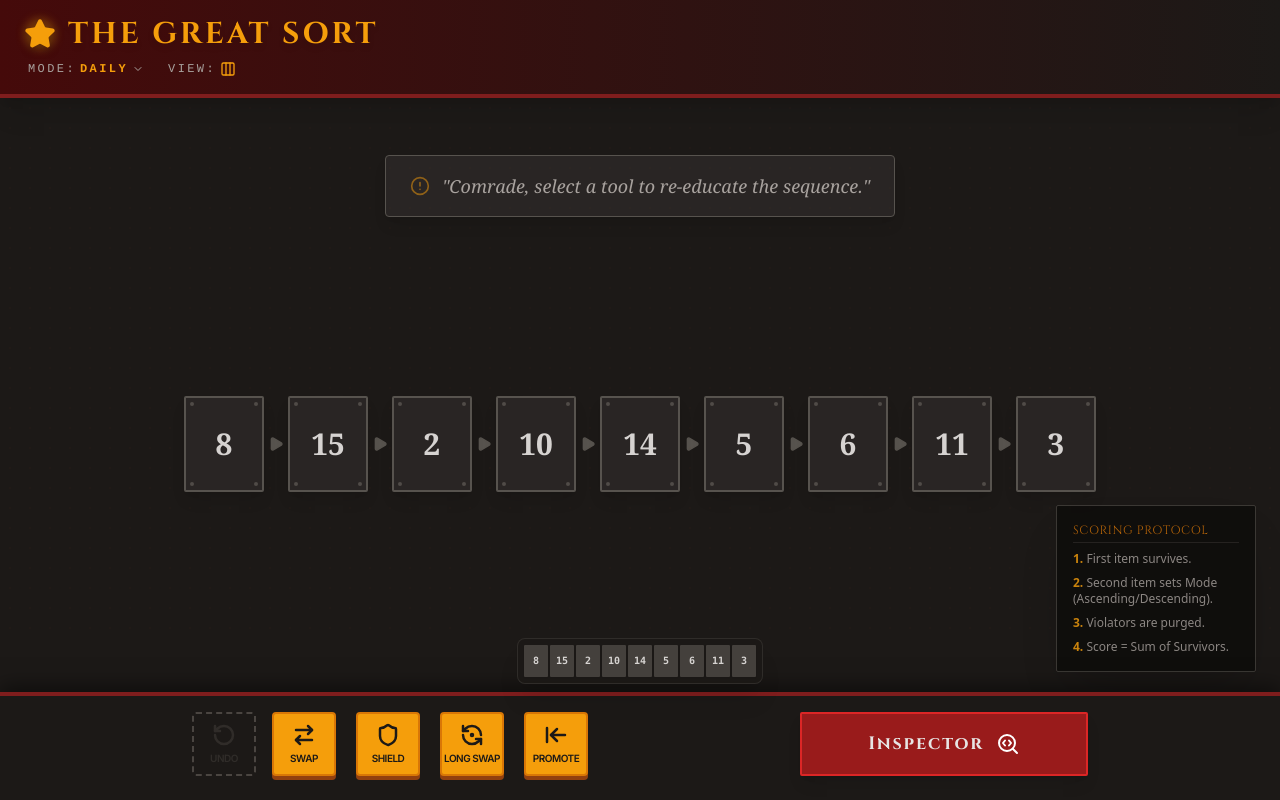
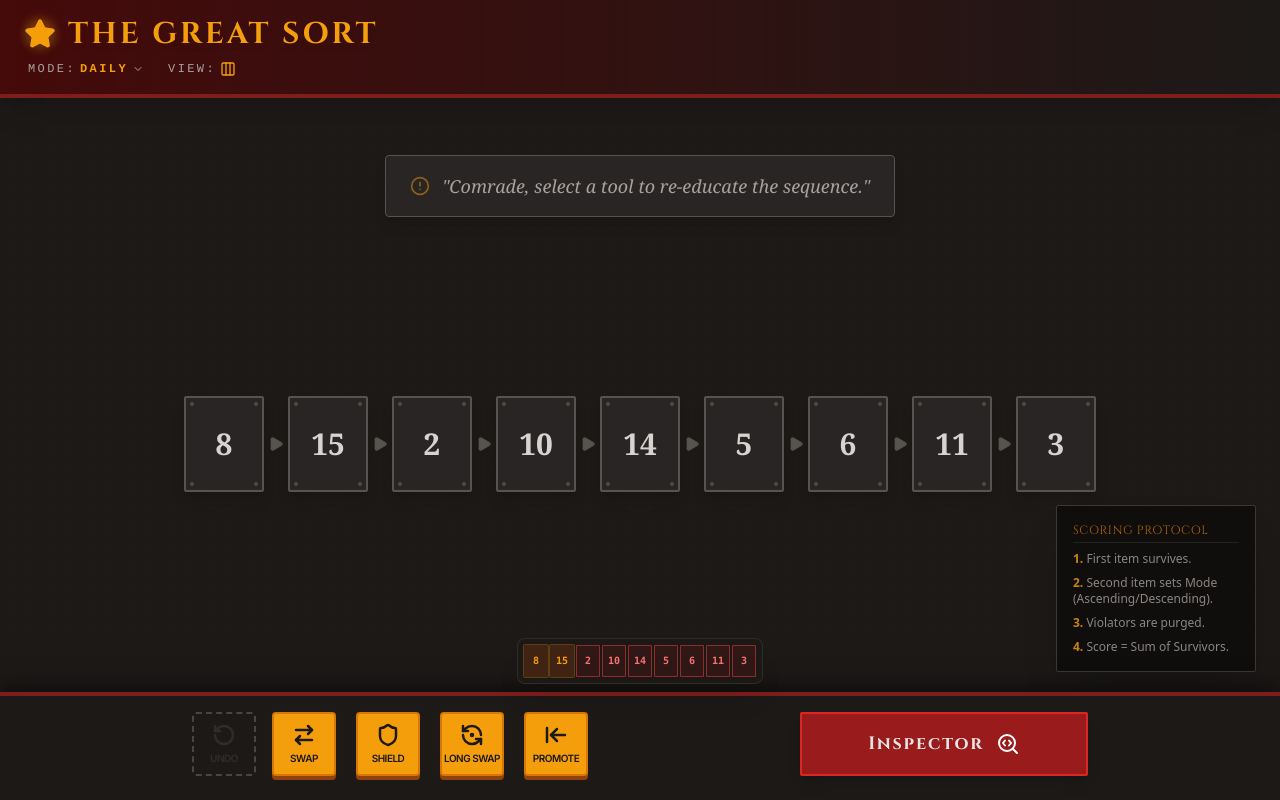
Before and after one commit to poeticmatter/TheGreatSort, a React (Vite) app: page / in a window 1280 px wide. Built offline with nearby package versions, Linux system fonts and the light colour scheme.

Commit message:
minimap future sight

```diff
--- a/src/components/Minimap.tsx
+++ b/src/components/Minimap.tsx
@@ -1,6 +1,7 @@
-import React from 'react';
+import React, { useMemo } from 'react';
 import { CardItem } from '../../types';
 import { LayoutType } from './InventoryGrid';
+import { gradeLevel } from '../utils/gameLogic';
 
 export interface MinimapProps {
   sequence: CardItem[];
@@ -11,61 +12,86 @@ export const Minimap: React.FC<MinimapProps> = ({ sequence, layout }) => {
   // Determine positioning based on layout
   const isHorizontal = layout === 'HORIZONTAL_STRIP';
 
+  // "Future Sight" Calculation
+  // We want to see what WOULD happen if we inspected now.
+  const previewData = useMemo(() => {
+    try {
+        // We only care about the statuses of the final graded list.
+        const { gradedList } = gradeLevel(sequence);
+        return gradedList;
+    } catch (e) {
+        console.warn("Minimap preview calc failed", e);
+        return sequence;
+    }
+  }, [sequence]);
+
+
   // Container classes
-  // Horizontal: fixed bottom (above footer), centered horizontally
-  // Vertical: fixed middle-left
+  // Horizontal: Fixed / Flex flow adaptation
   const containerClasses = isHorizontal
     ? "w-full flex justify-center z-30 shrink-0 py-2 px-4"
     : "fixed top-1/2 left-4 -translate-y-1/2 z-40 flex flex-col pointer-events-none";
 
   // Inner wrapper classes (for the visual box)
-  // bg-stone-900/90, subtle border
   const wrapperClasses = `
     bg-stone-900/90 border border-stone-700/50 backdrop-blur-sm
     p-1.5 rounded-lg shadow-xl pointer-events-auto
     ${isHorizontal ? 'flex flex-row items-center gap-0.5 max-w-full' : 'flex flex-col items-center gap-0.5 max-h-[60vh]'}
   `;
 
-  // Helper to determine item color
-  const getItemColor = (item: CardItem) => {
-    switch (item.status) {
-      case 'safe':
-        return 'bg-amber-600';
-      case 'eliminated':
-        return 'bg-red-800/80';
-      case 'scanning':
-        return 'bg-stone-500 ring-1 ring-red-500';
-      default: // pending
-        return 'bg-stone-700';
-    }
-  };
-
-  // Shield override visual equivalent?
-  // Maybe a blue ring or just keep it simple as requested ("Simple colored rectangles").
-  // I will just use the status colors for now.
-
   return (
     <div className={containerClasses}>
       <div className={wrapperClasses}>
-        {sequence.map((item) => {
+        {sequence.map((item, idx) => {
             // Determine item size/shape
-            // Adjusted to ensure numbers are visible based on user feedback.
-            // Using min-w/min-h to ensure they don't vanish, but allowing flex basis to work.
+            const baseClass = "rounded-[1px] flex items-center justify-center text-[10px] font-bold font-mono leading-none overflow-hidden select-none shadow-sm";
+            const dimsClass = isHorizontal
+                ? "w-6 h-8 min-w-[16px]"
+                : "w-8 h-6 min-h-[16px]";
 
-            const baseClass = "rounded-[1px] flex items-center justify-center text-[10px] font-bold font-mono leading-none overflow-hidden select-none shadow-sm";
+            // --- Status & Coloring Logic ---
+            let bgClass = "bg-stone-700";
+            let textClass = "text-stone-300";
+            let ringClass = ""; // For future/active highlights
 
-            const dimsClass = isHorizontal
-                ? "w-6 h-8 min-w-[16px]"  // Horizontal strip: Items stand tall
-                : "w-8 h-6 min-h-[16px]"; // Vertical list: Items lay flat
+            // Check Preview Status if Pending
+            if (item.status === 'pending') {
+                const futureItem = previewData[idx]; // Match by index since gradeLevel preserves quantity
+                const futureStatus = futureItem ? futureItem.status : 'pending';
 
-            const textColor = item.status === 'safe' ? 'text-stone-900'
-                            : item.status === 'eliminated' ? 'text-red-300/60 line-through'
-                            : 'text-stone-300';
+                if (futureStatus === 'safe') {
+                    // "Future Safe" Preview
+                    bgClass = "bg-amber-900/40";
+                    textClass = "text-amber-500 font-bold";
+                    ringClass = "ring-1 ring-amber-500/30 inset";
+                } else if (futureStatus === 'eliminated') {
+                    // "Future Eliminated" Preview
+                    bgClass = "bg-red-900/20 border border-red-500/50";
+                    textClass = "text-red-400";
+                }
+            } else {
+                // Real Status
+                switch (item.status) {
+                    case 'safe':
+                        bgClass = 'bg-amber-600';
+                        textClass = 'text-stone-900 font-bold';
+                        break;
+                    case 'eliminated':
+                        bgClass = 'bg-red-950/80';
+                        textClass = 'text-red-400/50 line-through';
+                        break;
+                    case 'scanning':
+                        bgClass = 'bg-stone-500';
+                        textClass = 'text-white font-bold';
+                        ringClass = 'ring-2 ring-red-500 z-10';
+                        break;
+                }
+            }
 
             return (
                 <div
                     key={item.id}
-                    className={`${baseClass} ${dimsClass} ${getItemColor(item)} ${textColor} transition-all duration-300`}
+                    className={`${baseClass} ${dimsClass} ${bgClass} ${textClass} ${ringClass} transition-all duration-300`}
                     title={`Val: ${item.val} (${item.status})`}
                 >
                   {item.val}
```
